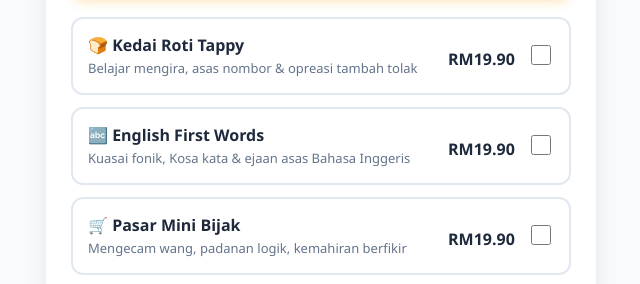
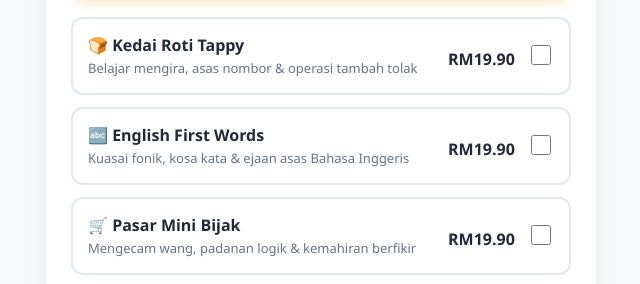
Before and after one commit to wannaris-tech/wannaris-tech.github.io, a plain HTML site: page sales.html in a window 1280 px wide. Shown: the part 318-602 px from the top of the page, 319-959 px from the left. Drawn offline with Linux system fonts and the light colour scheme.

Commit message:
Update sales.html

```diff
--- a/sales.html
+++ b/sales.html
@@ -41,7 +41,7 @@
   <label class="pilihan-game" id="label-tappy">
     <div>
       <strong>🍞 Kedai Roti Tappy</strong><br>
-      <span style="font-size:13px; color:#64748b;">Belajar mengira, asas nombor & opreasi tambah tolak</span>
+      <span style="font-size:13px; color:#64748b;">Belajar mengira, asas nombor & operasi tambah tolak</span>
     </div>
     <div>
       <span style="font-weight:bold; margin-right:8px;">RM19.90</span>
@@ -52,7 +52,7 @@
   <label class="pilihan-game" id="label-english">
     <div>
       <strong>🔤 English First Words</strong><br>
-      <span style="font-size:13px; color:#64748b;">Kuasai fonik, Kosa kata & ejaan asas Bahasa Inggeris</span>
+      <span style="font-size:13px; color:#64748b;">Kuasai fonik, kosa kata & ejaan asas Bahasa Inggeris</span>
     </div>
     <div>
       <span style="font-weight:bold; margin-right:8px;">RM19.90</span>
@@ -63,7 +63,7 @@
   <label class="pilihan-game" id="label-pasar">
     <div>
       <strong>🛒 Pasar Mini Bijak</strong><br>
-      <span style="font-size:13px; color:#64748b;">Mengecam wang, padanan logik, kemahiran berfikir</span>
+      <span style="font-size:13px; color:#64748b;">Mengecam wang, padanan logik & kemahiran berfikir</span>
     </div>
     <div>
       <span style="font-weight:bold; margin-right:8px;">RM19.90</span>
```
